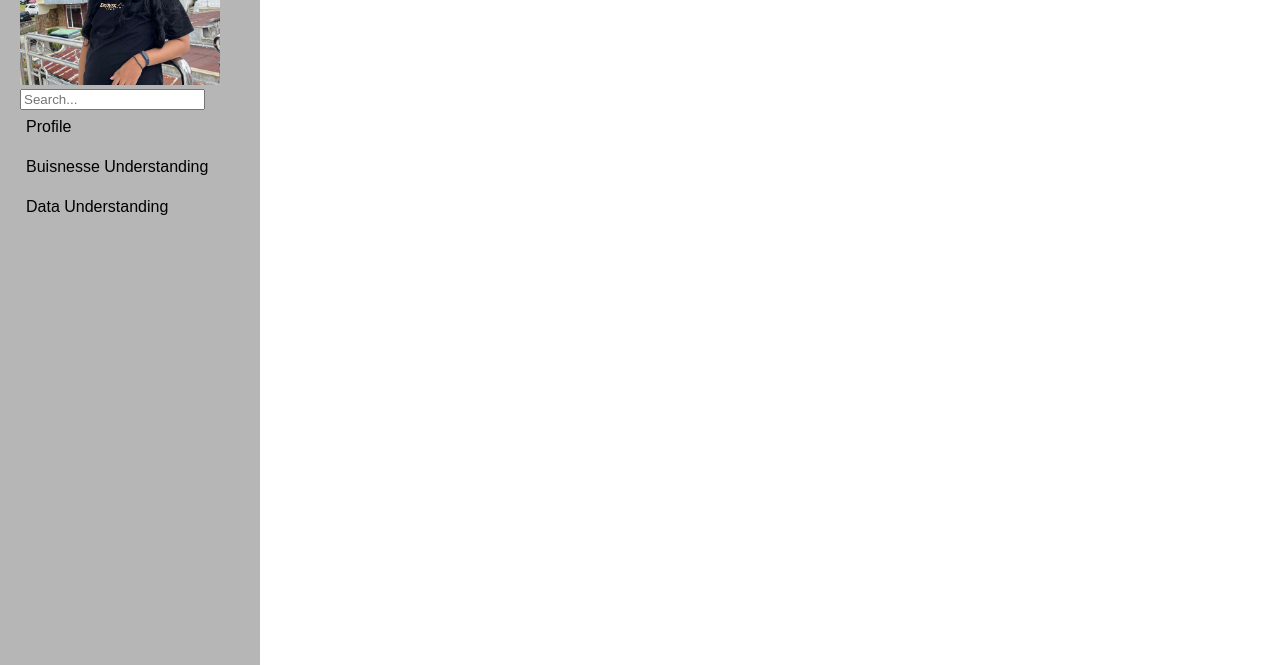
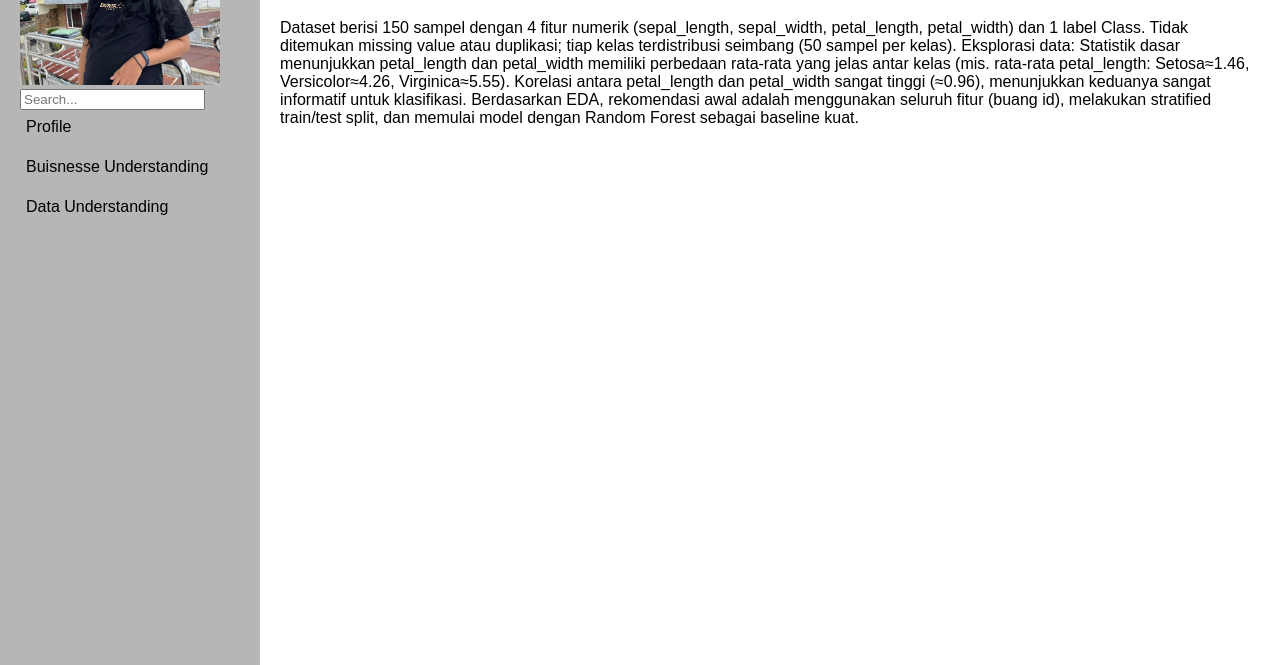
Before and after one commit to PramudyaRakaUtomo1/PSD, a plain HTML site: page Data_understanding.html in a window 1280 px wide. Shown: the part 135-800 px from the top of the page. Drawn offline with Linux system fonts and the light colour scheme.

Commit message:
Update Data_understanding.html

```diff
--- a/Data_understanding.html
+++ b/Data_understanding.html
@@ -95,11 +95,13 @@
     <main class="content" role="main">
       <div><a href="https://github.com/PramudyaRakaUtomo1/PSD"><img src="github_PNG40.png" width="50px" height="50px" /></a></div>
       <h1>Data Understanding</h1>
-      <p></p>
+      <p>Dataset berisi 150 sampel dengan 4 fitur numerik (sepal_length, sepal_width, petal_length, petal_width) dan 1 label Class. Tidak ditemukan missing value atau duplikasi; tiap kelas terdistribusi seimbang (50 sampel per kelas).
+Eksplorasi data: Statistik dasar menunjukkan petal_length dan petal_width memiliki perbedaan rata-rata yang jelas antar kelas (mis. rata-rata petal_length: Setosa≈1.46, Versicolor≈4.26, Virginica≈5.55). Korelasi antara petal_length dan petal_width sangat tinggi (≈0.96), menunjukkan keduanya sangat informatif untuk klasifikasi. Berdasarkan EDA, rekomendasi awal adalah menggunakan seluruh fitur (buang id), melakukan stratified train/test split, dan memulai model dengan Random Forest sebagai baseline kuat.</p>
       </section>
 
 
     </main>
   </div>
 </body>
+
 </html>
```
